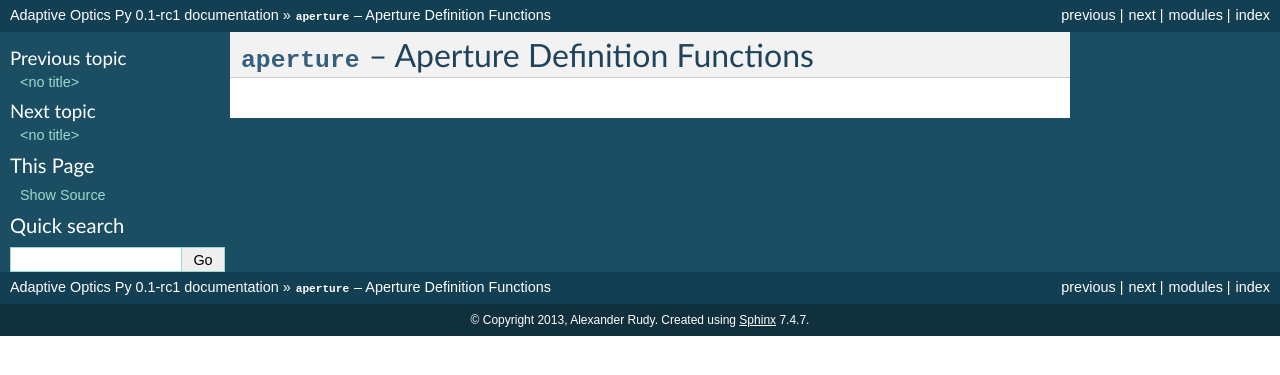
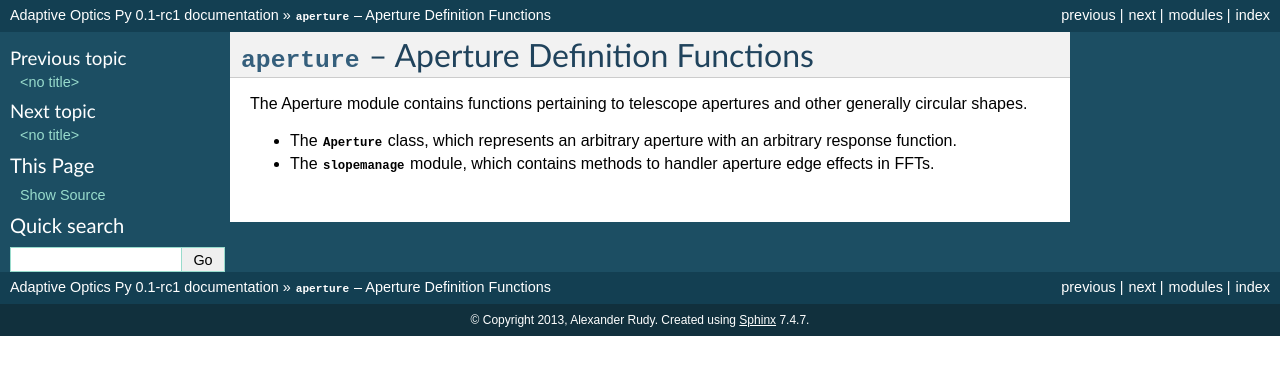
Before and after one commit to alexrudy/aopy, a Sphinx documentation site: the page built from docs/aopy/aperture.rst, in a window 1280 px wide. Shown: the top 375 px of the page. Built offline with Sphinx 7.4.7, drawn with Linux system fonts in a browser that asks for light colours; formulas are drawn with MathJax 3; pages that are not in the unit, such as notebooks, are missing from menus.

Commit message:
[DOC] Better aopy section intros

```diff
--- a/docs/aopy/aperture.rst
+++ b/docs/aopy/aperture.rst
@@ -3,3 +3,8 @@
 
 :mod:`aperture <aopy.aperture>` – Aperture Definition Functions
 ===============================================================
+
+The Aperture module contains functions pertaining to telescope apertures and other generally circular shapes.
+
+- The :class:`~aopy.aperture.core.Aperture` class, which represents an arbitrary aperture with an arbitrary response function.
+- The :mod:`~aopy.aperture.slopemanage` module, which contains methods to handler aperture edge effects in FFTs.
```
Also changed, not shown: docs/aopy/wavefront.rst (+9 -0 lines).
